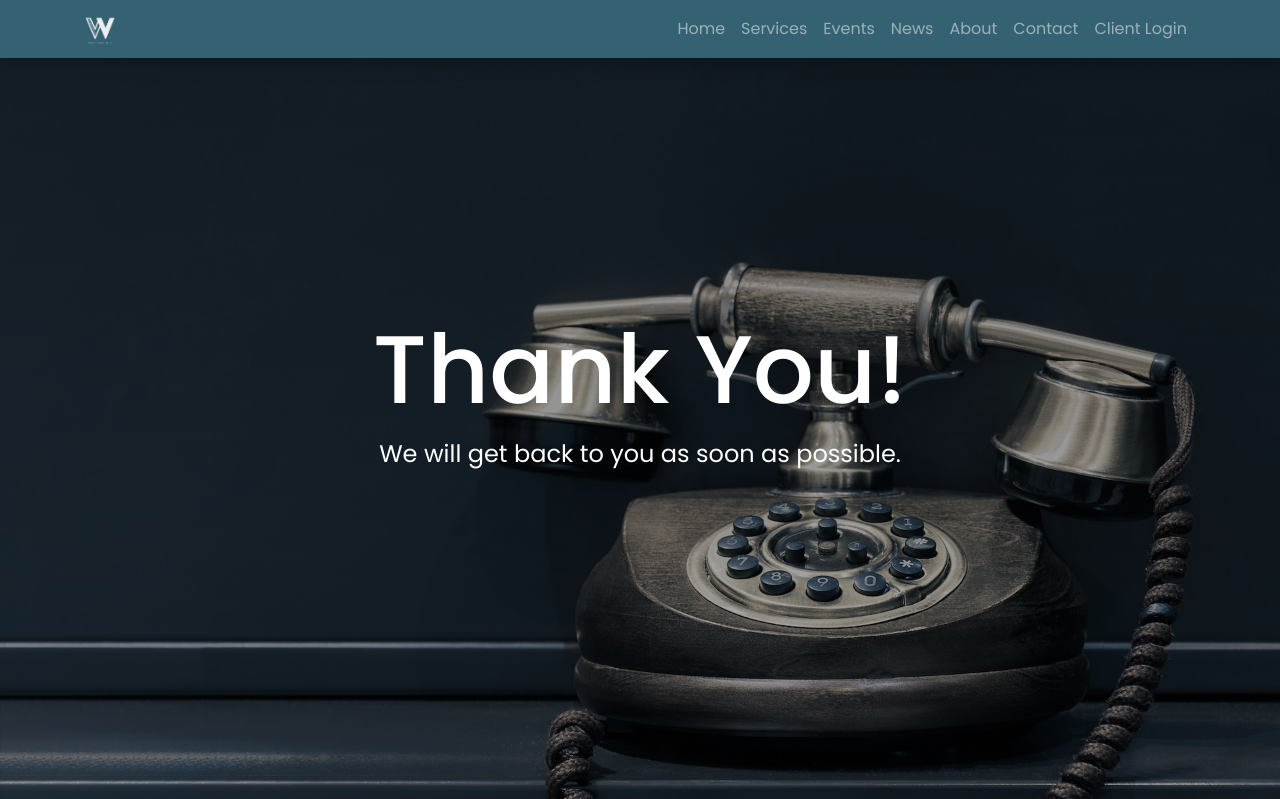
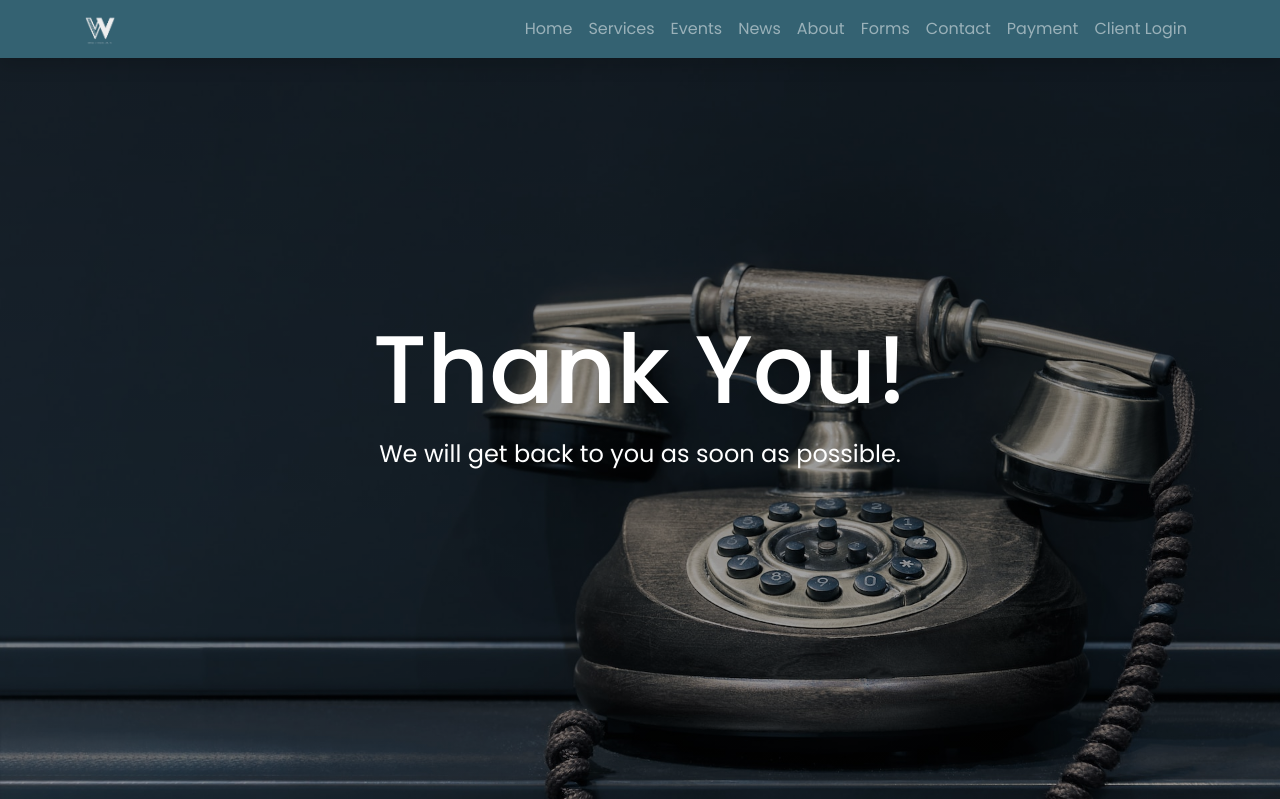
Before and after one commit to marnold22/vingroupcpa, a PHP site: page /thank_you_contact.php in a window 1280 px wide. Shown: the top 799 px of the page. Run offline with PHP 8.4, Linux system fonts and the light colour scheme; some libraries are stand-ins or nearby versions.

Commit message:
Updated navbar on thank you pages

```diff
--- a/thank_you.php
+++ b/thank_you.php
@@ -33,7 +33,13 @@
                         <a class="nav-link" href="about.php">About</a>
                     </li>
                     <li class="nav-item">
+                        <a class="nav-link" href="forms.php">Forms</a>
+                    </li>
+                    <li class="nav-item">
                         <a class="nav-link" href="contact.php">Contact</a>
+                    </li>
+                    <li class="nav-item">
+                        <a class="nav-link" href="payment.php">Payment</a>
                     </li>
                     <li class="nav-item">
                         <a class="nav-link" href="https://voffice.dillners.com/App/security/login/23627" target="_blank">Client Login</a>
--- a/thank_you_contact.php
+++ b/thank_you_contact.php
@@ -33,7 +33,13 @@
                         <a class="nav-link" href="about.php">About</a>
                     </li>
                     <li class="nav-item">
+                        <a class="nav-link" href="forms.php">Forms</a>
+                    </li>
+                    <li class="nav-item">
                         <a class="nav-link" href="contact.php">Contact</a>
+                    </li>
+                    <li class="nav-item">
+                        <a class="nav-link" href="payment.php">Payment</a>
                     </li>
                     <li class="nav-item">
                         <a class="nav-link" href="https://voffice.dillners.com/App/security/login/23627" target="_blank">Client Login</a>
```
